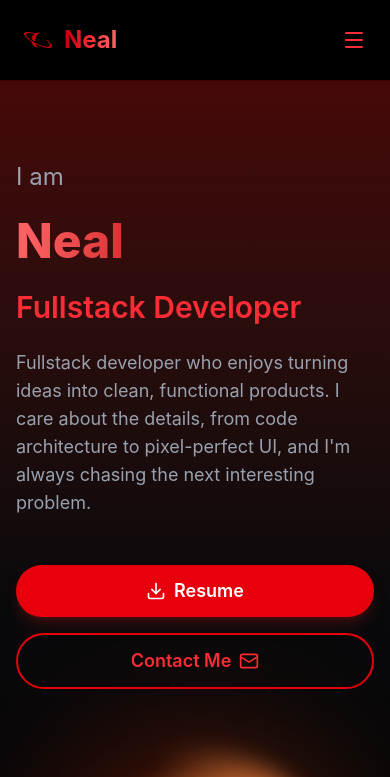
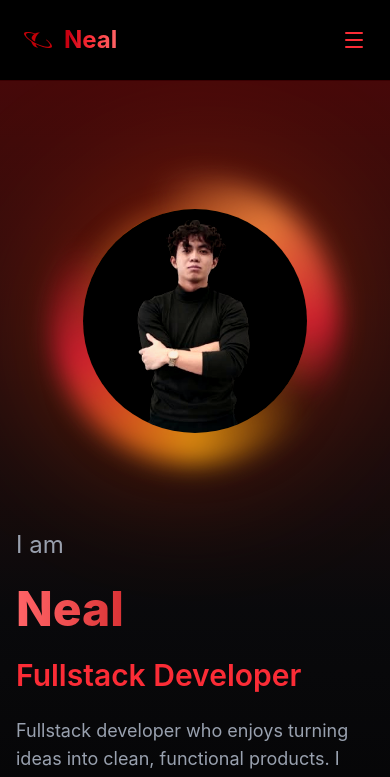
Before and after one commit to ThomasDelamort/portfolio, a React (Vite) app in the folder frontend/: page / in a window 390 px wide. Shown: the top 777 px of the page. Built offline with nearby package versions, Linux system fonts and the light colour scheme.

Commit message:
order of render

```diff
--- a/frontend/src/pages/about/About.jsx
+++ b/frontend/src/pages/about/About.jsx
@@ -2,7 +2,7 @@ const About = () => {
   return (
     <section
       id="about"
-      className="w-full bg-black my-20 py-24 px-4 min-h-[60vh]"
+      className="w-full bg-black my-12 py-24 px-4 min-h-[60vh]"
     >
       <div className="max-w-6xl mx-auto text-center">
         <span className="text-red-600 font-semibold text-sm tracking-widest uppercase">
--- a/frontend/src/pages/hero/Hero.jsx
+++ b/frontend/src/pages/hero/Hero.jsx
@@ -10,7 +10,7 @@ const Hero = () => {
         <div className="max-w-6xl mx-auto px-4">
           <div className="grid md:grid-cols-2 gap-12 items-center">
             {/* Left: text content */}
-            <div className="space-y-6 text-left">
+            <div className="order-2 md:order-1 space-y-6 text-left">
               <p className="text-gray-400 text-2xl">I am</p>
               <h1 className="text-[clamp(3rem,9vw,9rem)] leading-none font-extrabold bg-linear-to-r from-red-400 via-red-700 to-red-900 bg-clip-text text-transparent">
                 Neal
@@ -37,7 +37,7 @@ const Hero = () => {
               </div>
             </div>
 
-            <div className="grid place-items-center h-full">
+            <div className="order-1 md:order-2 grid place-items-center h-full">
               {/* Ambient outer glow */}
               <div className="col-start-1 row-start-1 w-[clamp(20rem,50vw,42rem)] h-[clamp(20rem,50vw,42rem)] bg-linear-to-br from-red-700 via-orange-600 to-red-900 rounded-full blur-3xl opacity-30" />
 
```
